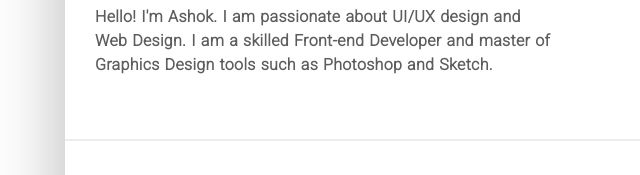
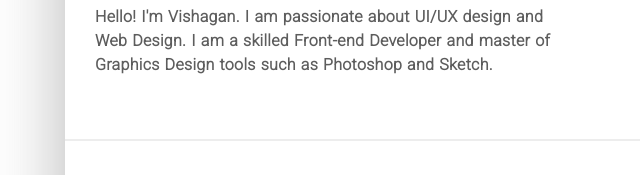
Before and after one commit to IBM-EPBL/IBM-Project-31984-1660207197, a plain HTML site: page Assignments/Su Vishagan C/Assignment 2/index.html in a window 1280 px wide. Shown: the part 474-649 px from the top of the page, 185-825 px from the left. Drawn offline with nearby package versions, Linux system fonts and the light colour scheme.

Commit message:
Update index.html

```diff
--- a/Assignments/Su Vishagan C/Assignment 2/index.html
+++ b/Assignments/Su Vishagan C/Assignment 2/index.html
@@ -47,7 +47,7 @@
         <div class="middle">
             <div class="about">
                 <h2 class="res_details">About Me <br><br></h2>
-                <p class="res_details">Hello! I'm Ashok. I am passionate about UI/UX design and <br> Web Design. I am a skilled Front-end Developer and master of <br> Graphics Design tools such as Photoshop and Sketch.
+                <p class="res_details">Hello! I'm Vishagan. I am passionate about UI/UX design and <br> Web Design. I am a skilled Front-end Developer and master of <br> Graphics Design tools such as Photoshop and Sketch.
                 </p>
             </div>
             <div class="table1">
```
